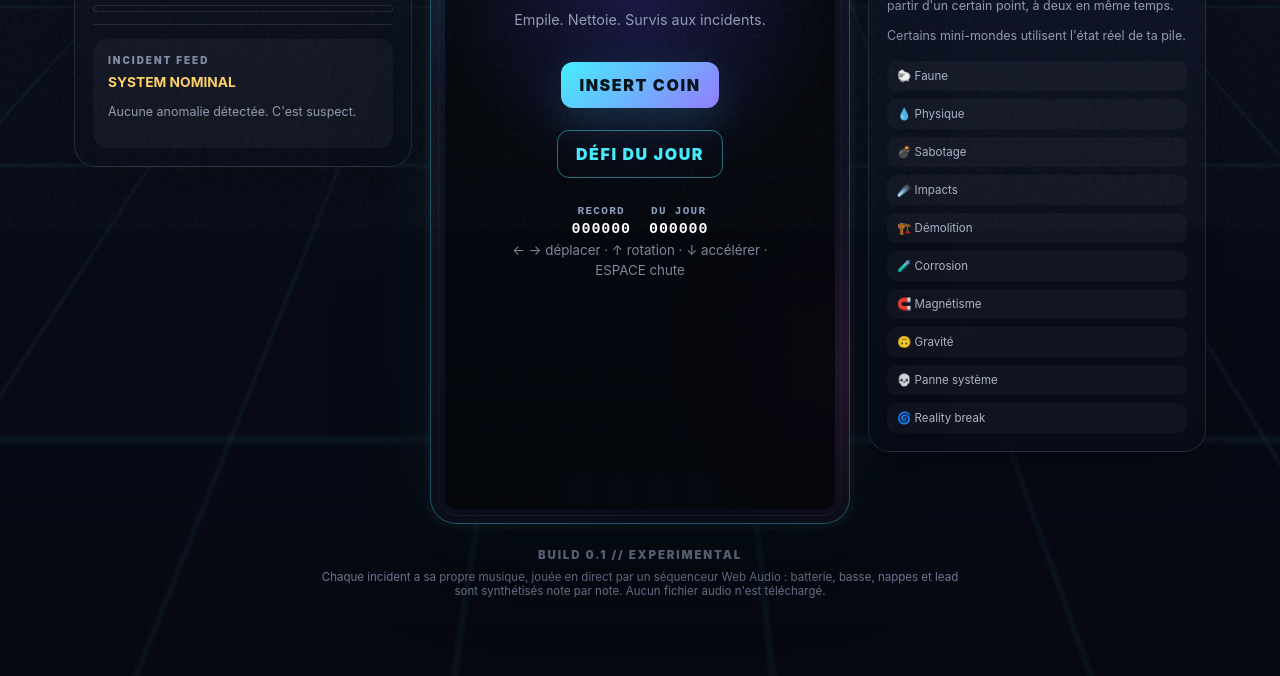
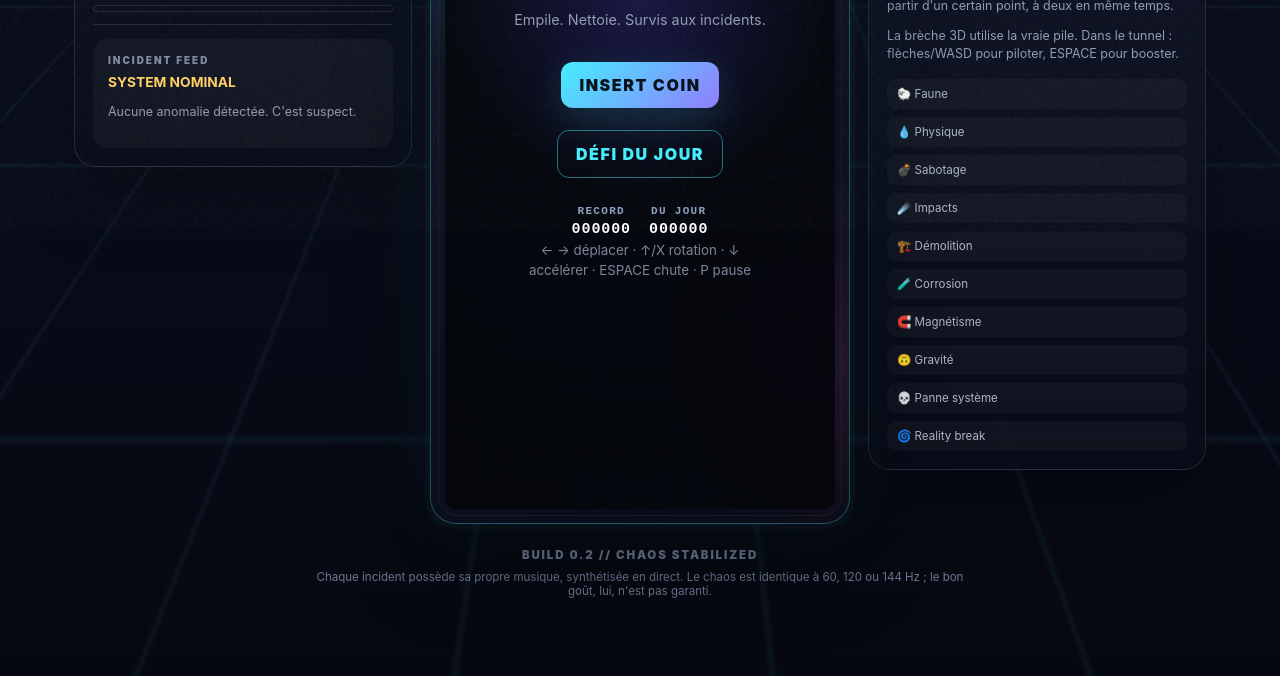
Before and after one commit to mjodheim/Vibe-Arcade, a plain HTML site: page games/stack-panic/public/index.html in a window 1280 px wide. Shown: the part 570-1246 px from the top of the page. Drawn offline with Linux system fonts and the light colour scheme; files that its build step writes are made by us from their sources; files whose address does not match are found by name.

Commit message:
feat(stack-panic): wire stabilized runtime and refreshed cabinet UI

```diff
--- a/games/stack-panic/public/index.html
+++ b/games/stack-panic/public/index.html
@@ -28,6 +28,7 @@
   <meta name="twitter:image" content="https://arcade.mjodheim.be/assets/og-stack-panic.png" />
 
   <link rel="stylesheet" href="/stack-panic/style.css" />
+  <link rel="stylesheet" href="/stack-panic/polish.css" />
 </head>
 <body>
   <div class="noise" aria-hidden="true"></div>
@@ -68,7 +69,6 @@
         <div id="dailyBadge" class="daily-badge" hidden>DÉFI DU JOUR · MÊME CHAOS POUR TOUS</div>
         <div id="banner" class="banner" aria-live="polite"><small>INCIDENT INCOMING</small><strong>...</strong><span>...</span></div>
 
-        <!-- The crash screen is a lie: the run keeps going behind it. -->
         <div id="crash" class="crash" hidden aria-hidden="true">
           <b>:(</b>
           <p>Le système a rencontré un problème et doit faire semblant de redémarrer.</p>
@@ -83,6 +83,7 @@
           <span>Les mêmes blocs, mais avec un abonnement mensuel.</span>
           <button type="button" tabindex="-1">Fermer (ne fonctionne pas)</button>
         </div>
+
         <div id="startPanel" class="start-panel">
           <div class="logo-mini">STACK <b>PANIC</b></div>
           <p>Empile. Nettoie. Survis aux incidents.</p>
@@ -92,8 +93,9 @@
             <span>RECORD <b id="bestFree">000000</b></span>
             <span>DU JOUR <b id="bestDaily">000000</b></span>
           </div>
-          <small>← → déplacer · ↑ rotation · ↓ accélérer · ESPACE chute</small>
+          <small>← → déplacer · ↑/X rotation · ↓ accélérer · ESPACE chute · P pause</small>
         </div>
+
         <div id="gameOver" class="game-over hidden">
           <small>RUN TERMINATED</small>
           <strong id="finalScore">000000</strong>
@@ -109,7 +111,7 @@
           <small>SURVIVAL NOTES</small>
           <p>Les incidents sont parfois utiles. Souvent non.</p>
           <p>Plus le chaos monte, plus ils arrivent vite — et à partir d'un certain point, à deux en même temps.</p>
-          <p>Certains mini-mondes utilisent l'état réel de ta pile.</p>
+          <p>La brèche 3D utilise la vraie pile. Dans le tunnel : flèches/WASD pour piloter, ESPACE pour booster.</p>
         </div>
         <div class="legend">
           <span>🐑 Faune</span><span>💧 Physique</span><span>💣 Sabotage</span><span>☄️ Impacts</span><span>🏗️ Démolition</span><span>🧪 Corrosion</span><span>🧲 Magnétisme</span><span>🙃 Gravité</span><span>💀 Panne système</span><span>🌀 Reality break</span>
@@ -126,8 +128,8 @@
     </section>
 
     <section class="notes">
-      <span>BUILD 0.1 // EXPERIMENTAL</span>
-      <p>Chaque incident a sa propre musique, jouée en direct par un séquenceur Web Audio : batterie, basse, nappes et lead sont synthétisés note par note. Aucun fichier audio n'est téléchargé.</p>
+      <span>BUILD 0.2 // CHAOS STABILIZED</span>
+      <p>Chaque incident possède sa propre musique, synthétisée en direct. Le chaos est identique à 60, 120 ou 144 Hz ; le bon goût, lui, n'est pas garanti.</p>
     </section>
   </main>
 
@@ -135,8 +137,8 @@
   <script src="/stack-panic/core.js"></script>
   <script src="/stack-panic/events.js"></script>
   <script src="/stack-panic/audio.js"></script>
+  <script src="/stack-panic/runtime.js"></script>
   <script src="/stack-panic/controls.js"></script>
-  <!-- The 3D breach is a module; the game runs without it if WebGL is missing. -->
   <script type="module" src="/stack-panic/breach.js"></script>
 </body>
 </html>
```
